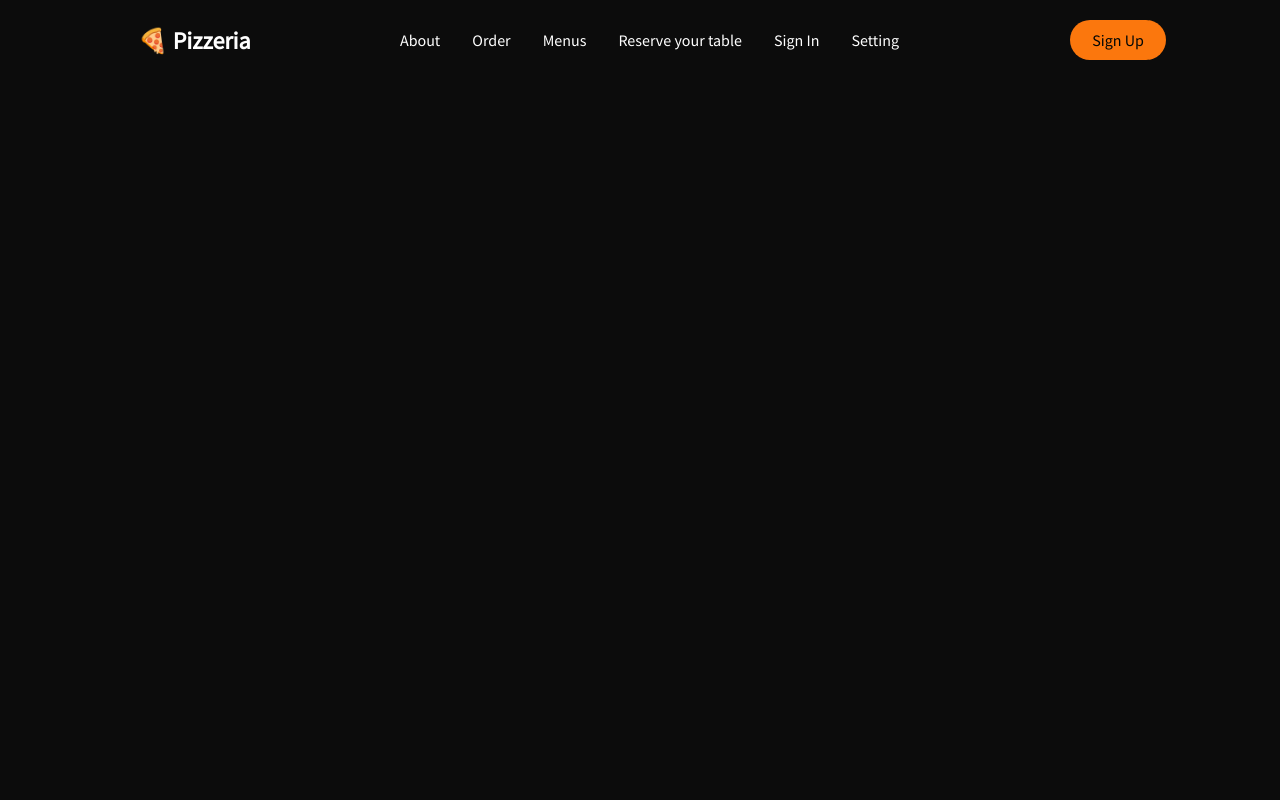
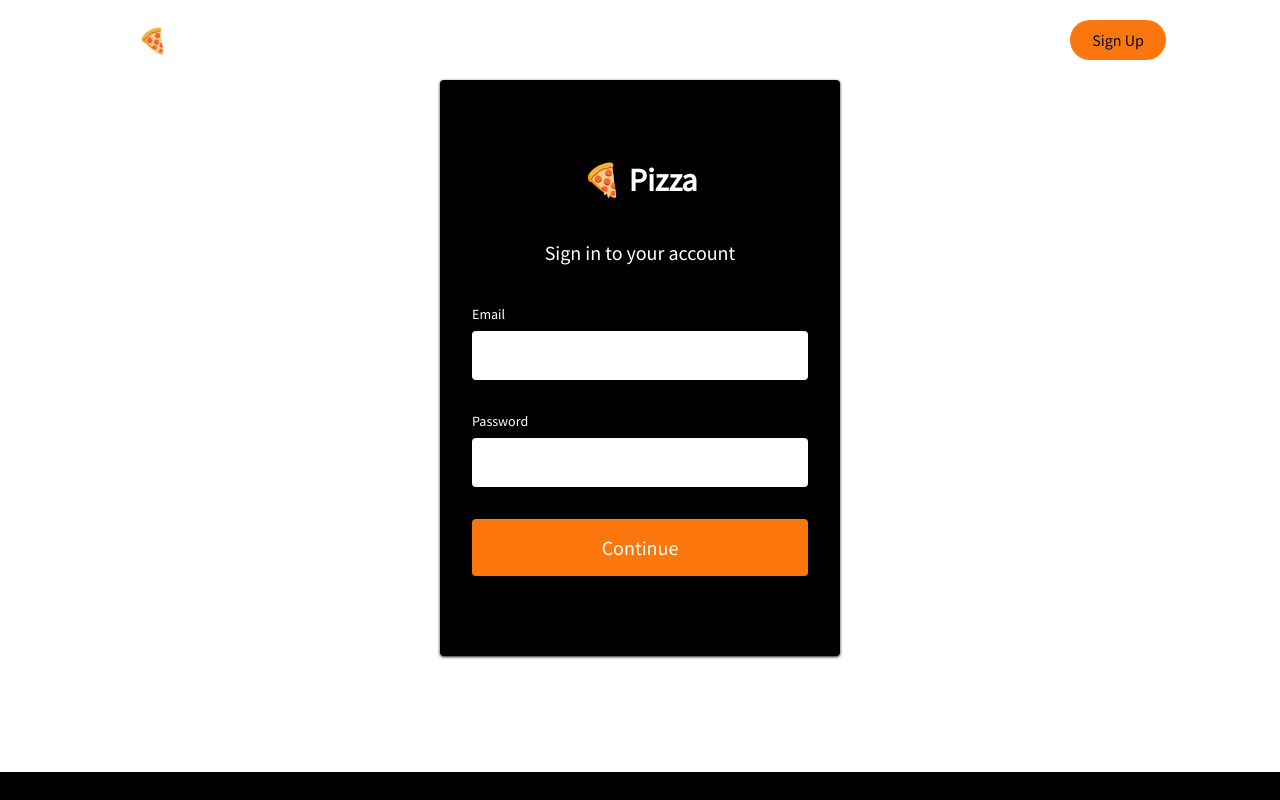
Before and after one commit to NoahRz/React-Pizzeria, a React (Create React App) app: page /signin in a window 1280 px wide. Shown: the top 800 px of the page. Built offline with nearby package versions, Linux system fonts and the light colour scheme.

Commit message:
added sign in page

```diff
--- a/package.json
+++ b/package.json
@@ -7,14 +7,11 @@
     "@testing-library/react": "^11.1.0",
     "@testing-library/user-event": "^12.1.10",
     "axios": "^0.21.0",
-    "bootstrap": "^4.5.3",
     "react": "^17.0.1",
-    "react-bootstrap": "^1.4.0",
     "react-dom": "^17.0.1",
     "react-icons": "^3.11.0",
     "react-router-dom": "^5.2.0",
     "react-scripts": "4.0.0",
-    "react-scrollmagic": "^2.2.0",
     "styled-components": "^5.2.0",
     "video-react": "^0.14.1"
   },
--- /dev/null
+++ b/src/components/SigninForm/index.js
@@ -0,0 +1,37 @@
+import React, {useState} from 'react';
+import {
+    SigninFormInput,
+    SigninFormWrap,
+    SigninFormContainer,
+    SigninFormContent,
+    SigninFormH1,
+    SigninFormLabel,
+    SigninLogo,
+    Form,
+    SigninFormButton
+} from './styles';
+
+const SigninForm = () => {
+
+    return (
+        <>
+            <SigninFormContainer>
+                <SigninFormWrap>
+                    <SigninFormContent>
+                        <Form action="#">
+                            <SigninLogo to="/">🍕 Pizza</SigninLogo>
+                            <SigninFormH1>Sign in to your account</SigninFormH1>
+                            <SigninFormLabel htmlFor='for'>Email</SigninFormLabel>
+                            <SigninFormInput type='email' required />
+                            <SigninFormLabel htmlFor='for'>Password</SigninFormLabel>
+                            <SigninFormInput type='password' reqiores />
+                            <SigninFormButton type='submit'>Continue</SigninFormButton>
+                        </Form>
+                    </SigninFormContent>
+                </SigninFormWrap>
+            </SigninFormContainer>
+        </>
+    )
+}
+
+export default SigninForm;
--- /dev/null
+++ b/src/components/SigninForm/styles.js
@@ -0,0 +1,93 @@
+import styled from 'styled-components';
+import {Link} from 'react-router-dom';
+
+export const SigninFormContainer = styled.div`
+    margin-top: 80px;
+    position: relative;
+    bottom: 0;
+    left: 0;
+    right: 0;
+    top: 0;
+    z-index: 0;
+    min-height: 692px;
+`;
+
+export const SigninFormWrap = styled.div`
+    display: flex;
+    flex-direction: column;
+    justify-content: center;
+    height: 100%;
+
+    @media screen and (max-width: 400px) {
+        height: 80%
+    }
+`;
+
+export const SigninFormContent = styled.div`
+    height: 100%;
+    display: flex;
+    flex-direction: column;
+    justify-content: center;
+
+    @media screen and (max-width: 480px){
+        padding: 10px;
+    }
+`;
+
+export const Form = styled.form`
+    background: #000;
+    height: auto ;
+    max-width: 400px;
+    width: 100%;
+    z-index: 1;
+    display: grid;
+    margin: 0 auto; // to center
+    padding: 80px 32px;
+    border-radius: 4px;
+    box-shadow: 0 1px 3px rgba(0,0,0,0.9);
+
+    @media screen and (max-width: 400px){
+        padding: 32px 32px;
+    }
+`;
+
+export const SigninLogo = styled(Link)`
+    color: #fff;
+    margin-bottom: 40px;
+    cursor: pointer;
+    font-size: 2rem;
+    text-align: center;
+    font-weight: bold;
+    text-decoration: none;
+`;
+
+export const SigninFormH1 = styled.h1`
+    font-size: 20px;
+    font-weight: 400;
+    color: #fff;
+    text-align: center;
+    margin-bottom: 40px;
+`;
+
+export const SigninFormLabel = styled.label`
+    font-size: 14px;
+    margin-bottom: 8px;
+    color: #fff;
+`;
+
+export const SigninFormInput = styled.input`
+    border: none;
+    border-radius: 4px;
+    margin-bottom: 32px;
+    padding: 16px 16px;
+`;
+
+export const SigninFormButton = styled.button`
+    border: none;
+    border-radius: 4px;
+    color: #fff;
+    font-size: 20px;
+    padding: 16px 0;
+    background: #fb770d;
+    cursor: pointer;
+`;
--- a/src/components/index.js
+++ b/src/components/index.js
@@ -7,3 +7,4 @@ export { default as Message} from './Message/index';
 export { default as PageContainer} from './PageContainer/index';
 export { default as FoodList} from './FoodList/index';
 export { default as Food} from './Food/index';
+export { default as SigninForm} from './SigninForm/index';
--- a/src/pages/signin.js
+++ b/src/pages/signin.js
@@ -1,14 +1,16 @@
 import React, {useState} from 'react';
 
 import {
-    PageContainer
+    SigninForm,
+    Footer
 } from '../components';
 
 const Signin = () => {
 
     return (
         <div>
-           <PageContainer/>
+           <SigninForm/>
+           <Footer />
         </div>
     )
 }
```
Also changed, not shown: 1 other file (tests, documents, lock files or other folders).
